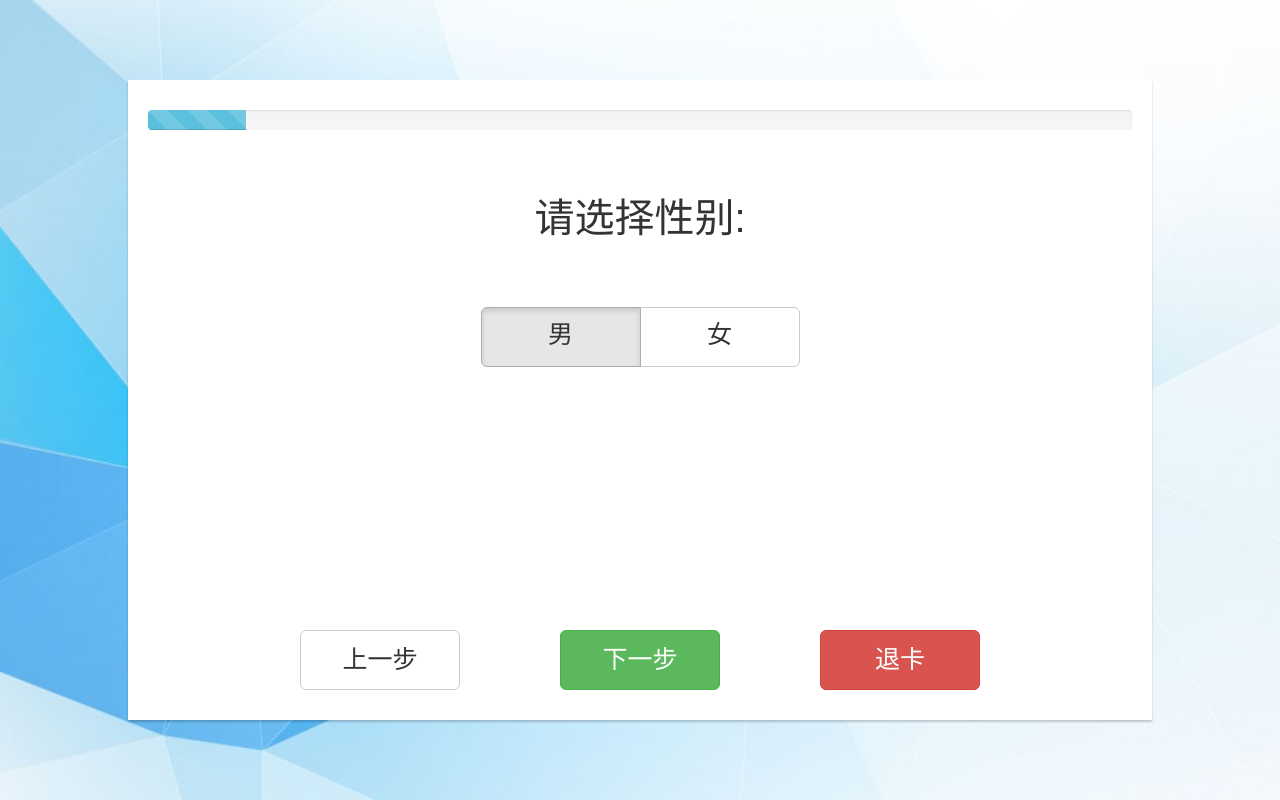
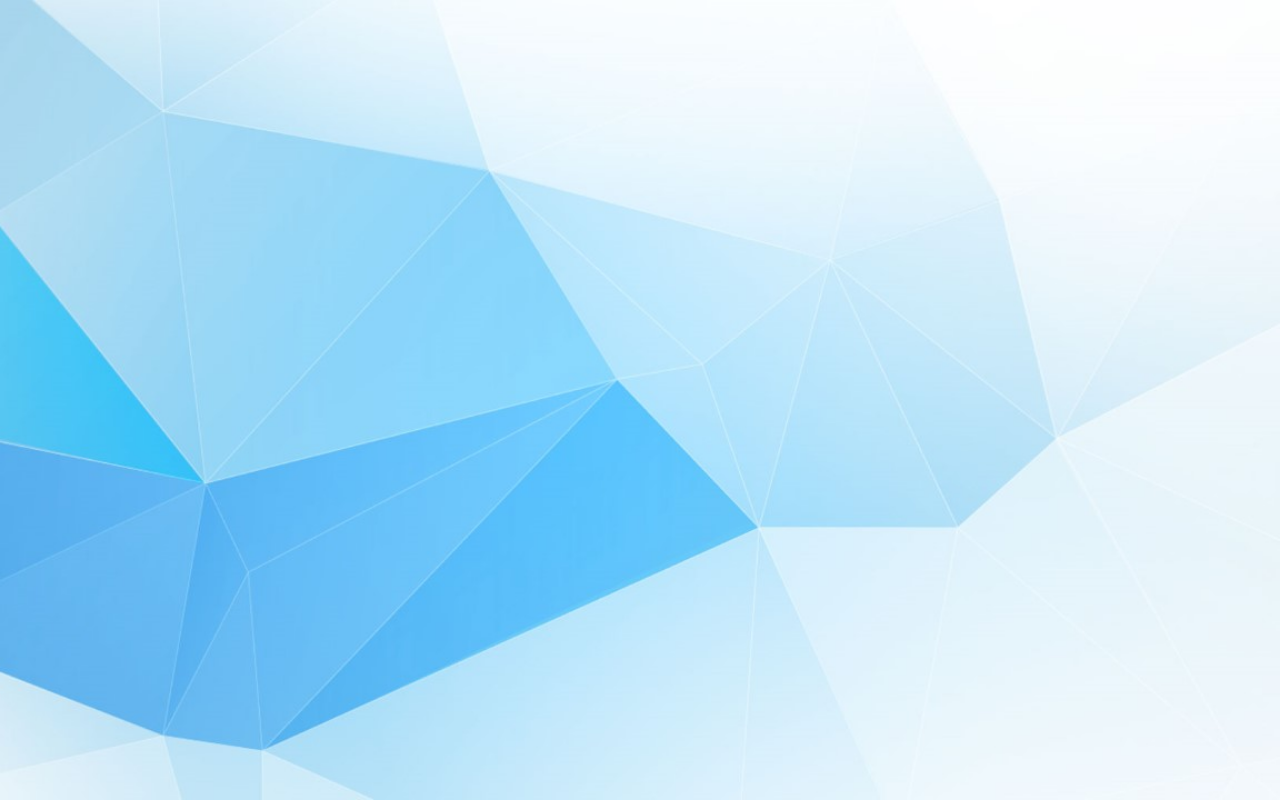
Before and after one commit to cookieMeow/pre-inquiry-bot, a React (Create React App) app: page /inquiry in a window 1280 px wide. Built offline with nearby package versions, Linux system fonts and the light colour scheme.

Commit message:
add home page

```diff
--- a/src/App.js
+++ b/src/App.js
@@ -2,12 +2,13 @@ import React, { Component } from 'react';
 
 import './App.css';
 import Wrapper from './js/components/Wrapper.js';
-import Container from './js/components/Container.js';
+import InquiryContainer from './js/components/InquiryContainer.js';
 import Question from './js/components/Question.js';
 import Answer from './js/components/Answer.js';
 import ButtonToolBar from './js/components/ButtonToolBar.js';
 import InquiryProgress from './js/components/InquiryProgress.js';
 import RadioSelect from './js/components/RadioSelect.js';
+import Start from './js/components/Start.js';
 
 
 class App extends Component {
@@ -15,16 +16,8 @@ class App extends Component {
 		return (
 			<div className="App">
 				<Wrapper>
-					<Container>
-						<InquiryProgress />
-						<Question>
-							请选择性别:
-						</Question>
-						<Answer>
-							<RadioSelect />
-						</Answer>
-						<ButtonToolBar />
-					</Container>
+					<Start>
+					</Start>
 				</Wrapper>
 			</div>
 		);
--- a/src/css/Button.css
+++ b/src/css/Button.css
@@ -28,3 +28,49 @@
 	margin: 0;
 }
 }
+
+.button-exit {
+  background-color: #e6e6e6;
+}
+
+.btn-default:hover{
+  background-color: #c5c5c5;
+}
+
+.button-prev {
+  background-color: #e6e6e6;
+}
+
+.button {
+  font-family: Georgia, serif;
+  background-color: #E1E0E1;
+  padding: 5px 10px;
+  box-shadow: 0 1px 3px rgba(0, 0, 0, 0.75);
+  color: #666;
+  border-radius: 5px;
+  -moz-background-clip: padding;
+  -webkit-background-clip: padding-box;
+  background-clip: padding-box;
+  display: inline-block;
+  text-align: center;
+  background-image: -webkit-gradient(linear, left top, left bottom, from(rgba(255, 255, 255, 0.45)), to(rgba(255, 255, 255, 0)));
+  background-image: -webkit-linear-gradient(top, rgba(255, 255, 255, 0.45), rgba(255, 255, 255, 0));
+  background-image: -moz-linear-gradient(top, rgba(255, 255, 255, 0.45), rgba(255, 255, 255, 0));
+  background-image: -o-linear-gradient(top, rgba(255, 255, 255, 0.45), rgba(255, 255, 255, 0));
+  background-image: linear-gradient(top, rgba(255, 255, 255, 0.45), rgba(255, 255, 255, 0));
+  text-decoration: none;
+  text-shadow: 0 1px 0 rgba(255, 255, 255, 0.25);
+  margin: 0 5px;
+  -webkit-transition: opacity 200ms;
+  -moz-transition: opacity 200ms;
+  transition: opacity 200ms;
+}
+
+.button.glossy {
+  background-image: -webkit-radial-gradient(50% 0, ellipse, rgba(255, 255, 255, 1) 25%, rgba(255, 255, 255, 0.25) 50%, rgba(255, 255, 255, 0) 50%, rgba(255, 255, 255, 0) 100%);
+  background-image: -moz-radial-gradient(50% 0, ellipse, rgba(255, 255, 255, 0.65) 25%, rgba(255, 255, 255, 0.25) 50%, rgba(255, 255, 255, 0) 50%, rgba(255, 255, 255, 0) 100%);
+  background-image: -o-radial-gradient(50% 0, ellipse, rgba(255, 255, 255, 1) 25%, rgba(255, 255, 255, 0.25) 50%, rgba(255, 255, 255, 0) 50%, rgba(255, 255, 255, 0) 100%);
+  background-image: radial-gradient(50% 0, ellipse, rgba(255, 255, 255, 1) 25%, rgba(255, 255, 255, 0.25) 50%, rgba(255, 255, 255, 0) 50%, rgba(255, 255, 255, 0) 100%);
+  background-size: 300%;
+  background-position: 55% 65%;
+}
--- a/src/css/Container.css
+++ b/src/css/Container.css
@@ -13,3 +13,16 @@
 
 	box-shadow: 0 2px 2px 0 rgba(0, 0, 0, 0.2);
 }
+
+.start-container {
+	height: 90vh;
+	width: 90vw;
+	position:absolute;
+	left:0; right:0;
+	top:0; bottom:0;
+	margin:auto;
+
+	max-width:100%;
+	max-height:100%;
+	overflow:auto;
+}
--- /dev/null
+++ b/src/css/Home.css
@@ -0,0 +1,11 @@
+.home-banner {
+	width:70%;
+	display:inline-block;
+	min-height:200px;
+}
+
+.home-buttons {
+	width:30%;
+	display:inline-block;
+	min-height:200px;
+}
--- a/src/js/components/ButtonExit.js
+++ b/src/js/components/ButtonExit.js
@@ -4,7 +4,7 @@ import { Button } from 'react-bootstrap';
 class ButtonExit extends Component {
 	render() {
 		return (
-			<Button className="large-button main-button" bsStyle="danger" bsSize="large">
+			<Button className="large-button main-button button-exit" bsSize="large">
 				退卡
 			</Button>
 		);
--- a/src/js/components/ButtonPrev.js
+++ b/src/js/components/ButtonPrev.js
@@ -5,7 +5,7 @@ import '../../css/Button.css';
 class ButtonPrev extends Component {
 	render() {
 		return (
-			<Button className="large-button main-button" bsSize="large">
+			<Button className="large-button main-button button-prev" bsSize="large">
 				上一步
 			</Button>
 		);
--- /dev/null
+++ b/src/js/components/Home.js
@@ -0,0 +1,19 @@
+import React, { Component } from 'react';
+import '../../css/Button.css';
+import '../../css/Home.css';
+
+class Inquiry extends Component {
+	render() {
+		return (
+			<div>
+				<div className="home-banner">
+				</div>
+
+				<div className="home-buttons">
+				</div>
+			</div>
+		);
+	}
+}
+
+export default Inquiry;
--- /dev/null
+++ b/src/js/components/InquiryContainer.js
@@ -0,0 +1,14 @@
+import React, { Component } from 'react';
+import '../../css/Container.css';
+
+class InquiryContainer extends Component {
+	render() {
+		return (
+			<div className="inquiry-container">
+				{ this.props.children }
+			</div>
+		);
+	}
+}
+
+export default InquiryContainer;
--- a/src/js/components/RadioSelect.js
+++ b/src/js/components/RadioSelect.js
@@ -7,7 +7,7 @@ class RadioSelect extends Component {
 	render() {
 		return (
 			<div>
-				<ToggleButtonGroup type="radio" name="options" defaultValue={'m'}>
+				<ToggleButtonGroup type="radio" name="options" defaultValue={''}>
 					<ToggleButton className="large-button" bsSize="large" value={'m'}>男</ToggleButton>
 					<ToggleButton className="large-button" bsSize="large" value={'f'}>女</ToggleButton>
 				</ToggleButtonGroup>
--- /dev/null
+++ b/src/js/components/Start.js
@@ -0,0 +1,18 @@
+import React, { Component } from 'react';
+import Home from './Home.js';
+import StartContainer from './StartContainer.js';
+import '../../css/Button.css';
+
+class Inquiry extends Component {
+	render() {
+		return (
+
+			<StartContainer>
+				<Home />
+			</StartContainer>
+
+		);
+	}
+}
+
+export default Inquiry;
--- a/src/js/components/Container.js
+++ b/src/js/components/StartContainer.js
@@ -1,14 +1,14 @@
 import React, { Component } from 'react';
 import '../../css/Container.css';
 
-class Container extends Component {
+class StartContainer extends Component {
 	render() {
 		return (
-			<div className="inquiry-container">
+			<div className="start-container">
 				{ this.props.children }
 			</div>
 		);
 	}
 }
 
-export default Container;
+export default StartContainer;
```
Also changed, not shown: src/js/components/Inquiry.js (added, +30 -0 lines).
